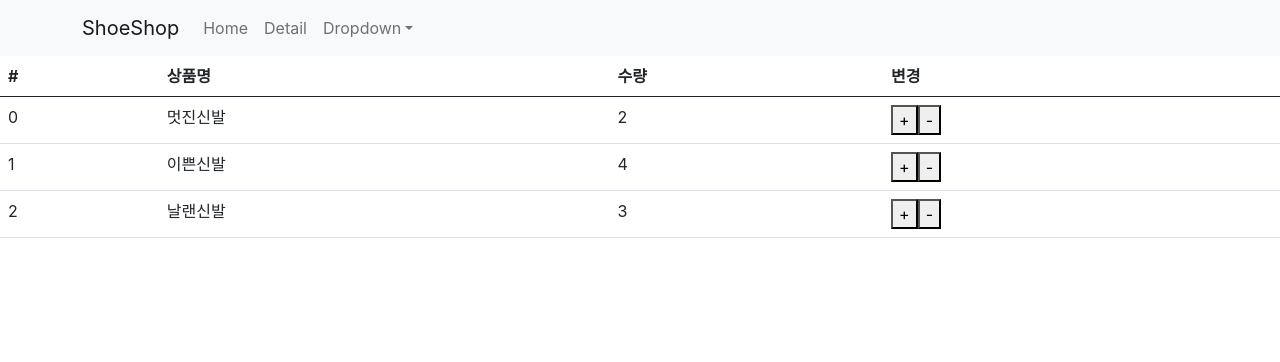
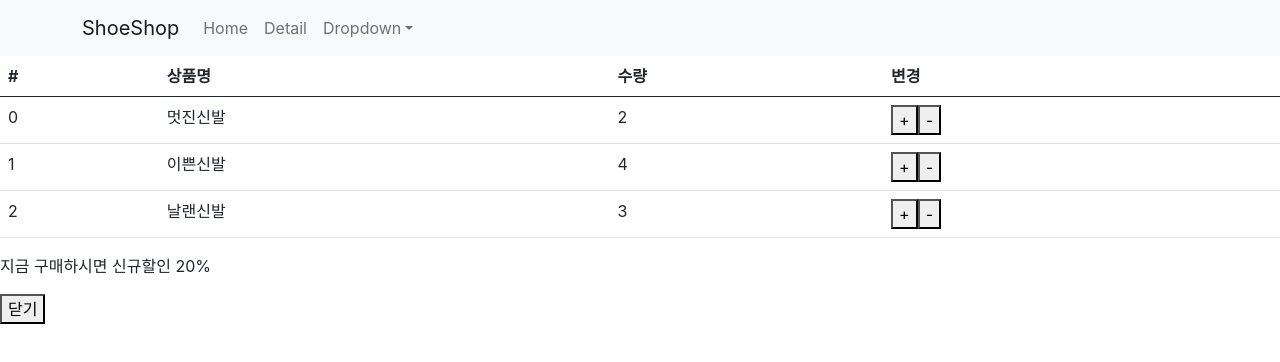
Before and after one commit to Yena-Yun/CodingApple-React, a React (Create React App) app in the folder shop/: page /cart in a window 1280 px wide. Shown: the top 362 px of the page. Built offline with nearby package versions, Linux system fonts and the light colour scheme.

Commit message:
combineReducers

```diff
--- a/shop/public/index.html
+++ b/shop/public/index.html
@@ -12,7 +12,7 @@
       manifest.json provides metadata used when your web app is installed on a
       user's mobile device or desktop. See https://developers.google.com/web/fundamentals/web-app-manifest/
     -->
-  <link rel="manifest" href="%PUBLIC_URL%/manifest.json" />
+  <link rel="manifest" crossorigin="use-credentials" href="manifest.json" />
   <!--
       Notice the use of %PUBLIC_URL% in the tags above.
       It will be replaced with the URL of the `public` folder during the build.
--- a/shop/src/Cart.js
+++ b/shop/src/Cart.js
@@ -1,5 +1,4 @@
 import React from "react";
-import styled from "styled-components";
 import { Table } from "react-bootstrap";
 import { connect } from "react-redux";
 
@@ -46,13 +45,34 @@ const Cart = (props) => {
           })}
         </tbody>
       </Table>
+
+      {/* state를props화 함수에 의해 store의 state들이 props가 되었으므로
+        key로 사용 + 앞에 'props' 붙이기 */}
+      {props.alert열렸니 ? (
+        <div className="my-alert2">
+          <p>지금 구매하시면 신규할인 20%</p>
+          <button
+            onClick={() => {
+              props.dispatch({ type: "숨김" });
+            }}
+          >
+            닫기
+          </button>
+        </div>
+      ) : null}
     </div>
   );
 };
 
+// reducer가 2개 이상이면 combineReducers에 의해 '객체' 형태로 넘어오므로
+// 뽑아 쓸 때도 객체 형태로 뽑아쓰기
 function state를props화(state) {
+  // connect에 의해 store의 reducer들(객체 형태)이 state 변수로 넘어옴
+  console.log(state);
+
   return {
-    state: state,
+    state: state.reducer,
+    alert열렸니: state.reducer2,
   };
 }
 
--- a/shop/src/index.js
+++ b/shop/src/index.js
@@ -5,7 +5,23 @@ import App from "./App";
 import reportWebVitals from "./reportWebVitals";
 import { BrowserRouter } from "react-router-dom";
 import { Provider } from "react-redux";
-import { createStore } from "redux";
+import { combineReducers, createStore } from "redux";
+
+// alert가 보이거나 안 보이거나 하는 상태 저장
+// Cart.js에서만 쓰기 때문에 굳이 redux에 저장할 필요가 없음 => useState 사용
+// let alert초기값 = true;
+
+// reducer는 state 종류에 따라 여러 개 만들 수 있음
+// function reducer2(state = alert초기값, 액션) {
+function reducer2(state = true, 액션) {
+  // 변수 안 만들고 초기값을 바로 넣기도 함 (길이가 짧을 때)
+  if (액션.type === "숨김") {
+    state = false;
+    return state;
+  } else {
+    return state;
+  }
+}
 
 let 초기값 = [
   { id: 0, name: "멋진신발", quan: 2 },
@@ -42,7 +58,8 @@ function reducer(state = 초기값, 액션) {
   }
 }
 
-let store = createStore(reducer);
+// reducer를 여러 개 쓸 때: ','로 연결 x, combineReducers 사용 (import + 안에 reducer들은 객체형으로)
+let store = createStore(combineReducers({ reducer, reducer2 }));
 
 ReactDOM.render(
   // BrowserRouter 대신 HashRouter 사용 가능 -- 보안상의 이유
```
Also changed, not shown: shop/src/manifest.json (added).
